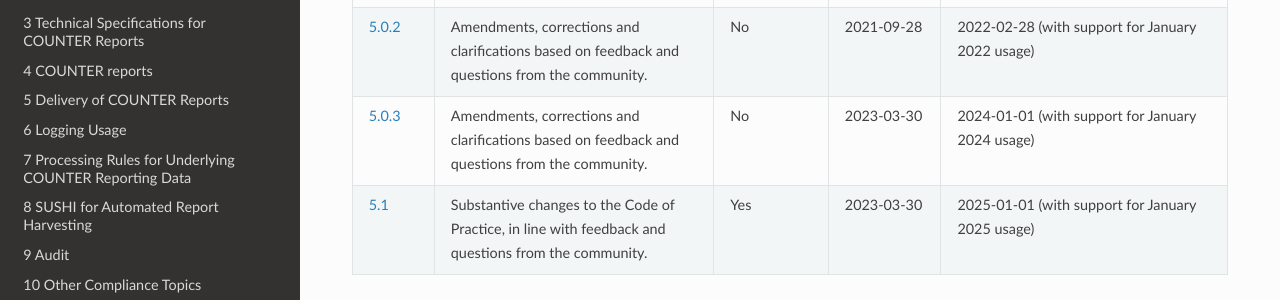
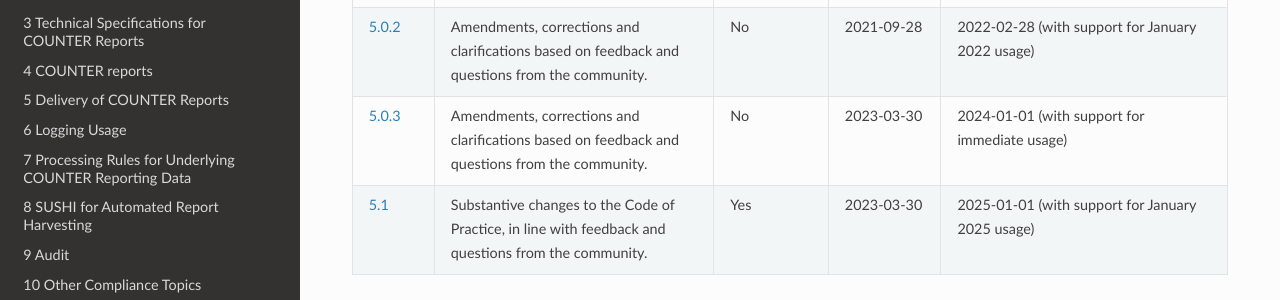
Before and after one commit to Project-Counter/cop5, a Sphinx documentation site: the page built from source/14-history/index.rst, in a window 1280 px wide and 964 px high. Shown: the part 356-656 px from the top of the window. Built offline with Sphinx 7.4.7 and the Read the Docs theme 2.0.0, drawn with Linux system fonts in a browser that asks for light colours.

Commit message:
Amended R5.0.3 to immediate compliance
Amended R5.0.3 to immediate compliance

```diff
--- a/README.rst
+++ b/README.rst
@@ -7,7 +7,7 @@
 
 * `5.1 <https://github.com/Project-Counter/cop5/tree/5.0.3>`_: Release 5.1 (published April 2023) will become the current Code of Practice and the requirement for COUNTER compliance effective from January 2025.
 
-* `5.0.3 <https://github.com/Project-Counter/cop5/tree/5.0.3>`_: Release 5.0.3 (published April 2023) will become the current Code of Practice and the requirement for COUNTER compliance effective from January 2024.
+* `5.0.3 <https://github.com/Project-Counter/cop5/tree/5.0.3>`_: Release 5.0.3 (published April 2023) will become the current Code of Practice and the requirement for COUNTER compliance effective immediately.
 
 * `5.0.2 <https://github.com/Project-Counter/cop5/tree/5.0.2>`_: Release 5.0.2 (published 28 September 2021) is the current Code of Practice and the requirement for COUNTER compliance effective from January 2022.
 
--- a/source/14-history/index.rst
+++ b/source/14-history/index.rst
@@ -44,7 +44,7 @@
      - Amendments, corrections and clarifications based on feedback and questions from the community.
      - No
      - 2023-03-30
-     - 2024-01-01 (with support for January 2024 usage)
+     - 2024-01-01 (with support for immediate usage)
 
    * - `5.1 <https://cop5.projectcounter.org/_/downloads/en/5.1/pdf/>`_
      - Substantive changes to the Code of Practice, in line with feedback and questions from the community.
```
